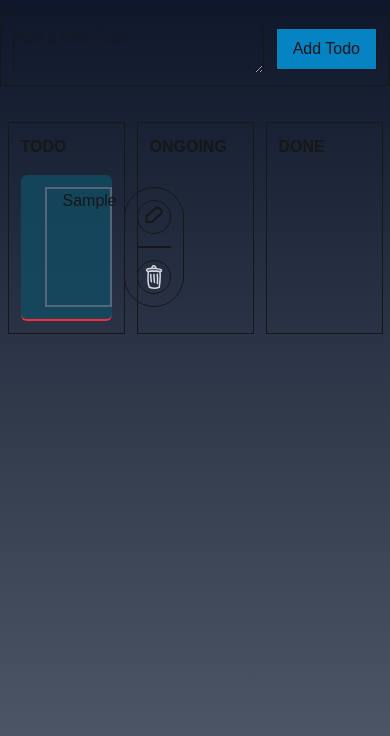
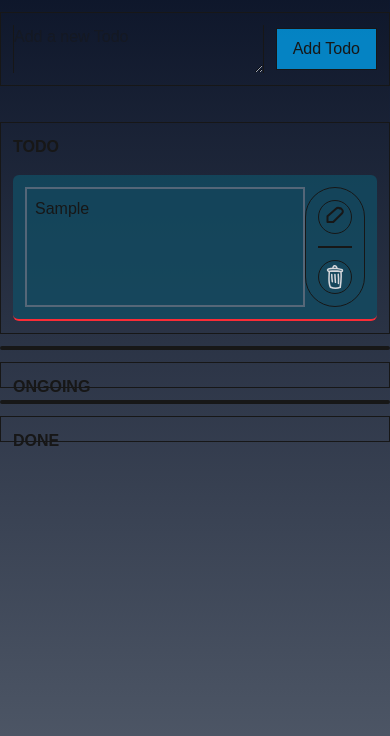
Before and after one commit to Radoslav-Marinovv/todo-next-zustand, a Next.js app: page / in a window 390 px wide. Both pictures are taken after typing "Sample" into the empty fields and a click on the button "Add Todo". Shown: the top 736 px of the page. Built offline with nearby package versions, Linux system fonts and the light colour scheme.

Commit message:
refactor: enhance layout and styling in AddTodo, Todo, and TodoList components

```diff
--- a/app/components/AddTodo/AddTodo.tsx
+++ b/app/components/AddTodo/AddTodo.tsx
@@ -31,7 +31,7 @@ export default function AddTodo() {
           }
         }}
         onChange={(e: React.ChangeEvent<HTMLTextAreaElement>) => setTitle(e.target.value)}
-        className="min-w-fit w-full max-w-2xl border-l border-r"
+        className="wrap-break-word min-w-fit w-full max-w-2xl border-l border-r"
       />
       <button
         type="button"
--- a/app/components/Task/Task.tsx
+++ b/app/components/Task/Task.tsx
@@ -5,7 +5,7 @@ import TrashCan from "../../../public/trash-can.svg"
 
 import { useEffect, useState } from "react";
 import { useTodoStore, type Todo } from "@/app/store/store";
-import { STATE_DONE, STATE_ONGOING, STATE_TODO } from "@/app/constants/constants";
+import { MAX_TODO_LENGTH, STATE_DONE, STATE_ONGOING, STATE_TODO } from "@/app/constants/constants";
 
 export default function Todo({ id, title, stateTitle, completed }: Todo) {
 
@@ -57,18 +57,20 @@ export default function Todo({ id, title, stateTitle, completed }: Todo) {
       draggable={editMode}
       onDrag={() => onDragStart(id)}
       className={`flex flex-row justify-between p-3 m-3 max-w-full border-b-2 ${borderColorStyle} hover:cursor-pointer even:bg-cyan-900/75 odd:bg-yellow-600/75 rounded-md`}>
-      <section className="flex flex-col gap-8 w-full mx-3">
+      <section className="lg:w-3/4 w-11/12">
         {editMode ?
           <>
-            <p className={`${stateTextDecorationStyle} ${stateTextColorStyle} text-wrap text-justify  border-2 border-gray-500/75 px-4 min-w-full w-auto h-full`}>{title}</p>
+            <p className={`${stateTextDecorationStyle} ${stateTextColorStyle} text-wrap border-2 border-gray-500/75 p-2 w-full h-full`}>{title}</p>
           </> :
           <>
-            <input
+            <textarea
               name="title"
+              minLength={1}
+              maxLength={MAX_TODO_LENGTH}
               value={newTitle}
               onChange={(e) => setNewTitle(e.target.value)}
-              className={`${stateTextDecorationStyle} text-wrap text-justify border-2 min-w-full w-auto h-full border-green-500/75`}>
-            </input>
+              className={`${stateTextDecorationStyle} wrap-break-word text-wrap border-2 p-2 w-full h-full border-green-500/75`}>
+            </textarea>
           </>
         }
       </section>
@@ -113,13 +115,13 @@ export default function Todo({ id, title, stateTitle, completed }: Todo) {
           type="button"
           title="delete button"
           onClick={(event) => handleRemoveTodo(event, id)}
-          className="hover:bg-red-700/75 border rounded-full p-1">
+          className="hover:bg-red-700/75 border rounded-full p-1 min-w-8">
           <Image about="trash can"
             width={24}
             height={24}
             src={TrashCan.src}
             alt="trash can"
-            className="h-6 w-6"
+            className="h-6 w-6 min-w-fit"
           />
         </button>
       </section>
--- a/app/components/TodoList/TodoList.tsx
+++ b/app/components/TodoList/TodoList.tsx
@@ -21,7 +21,7 @@ export default function TodoList({ todos, groupTitle }: TodoListProps) {
     <div
       onDragEnter={handleDragOver}
       onDragEnd={clearDrag}
-      className="flex flex-col gap-4 w-[30%] max-w-[30%] border">
+      className="flex flex-col gap-4 lg:w-[30%] lg:max-w-[30%] border">
       <h2 className="relative top-3 left-3 font-semibold">{groupTitle}</h2>
       {todos && todos.map((todo: Todo) => (
         <Task
--- a/app/constants/constants.ts
+++ b/app/constants/constants.ts
@@ -1,4 +1,4 @@
 export const STATE_TODO = 'TODO';
 export const STATE_ONGOING = 'ONGOING';
 export const STATE_DONE = 'DONE';
-export const MAX_TODO_LENGTH = 50;
+export const MAX_TODO_LENGTH = 150;
--- a/app/page.tsx
+++ b/app/page.tsx
@@ -15,9 +15,11 @@ export default function Home() {
     <>
       <main className="flex flex-col gap-6 items-center min-h-screen min-w-fit w-full bg-gradient-to-b from-slate-900 to-slate-800/75">
         <AddTodo />
-        <div className="flex flex-row w-full gap-3 justify-center">
+        <div className="flex flex-col lg:flex-row w-full gap-3 justify-center">
           <TodoList todos={todoState} groupTitle={STATE_TODO} />
+          <div className="max-lg:border-2 max-lg:rounded-2xl max-lg:w-full"></div>
           <TodoList todos={ongoingState} groupTitle={STATE_ONGOING} />
+          <div className="max-lg:border-2 max-lg:rounded-2xl max-lg:w-full"></div>
           <TodoList todos={doneState} groupTitle={STATE_DONE} />
         </div>
       </main>
```
